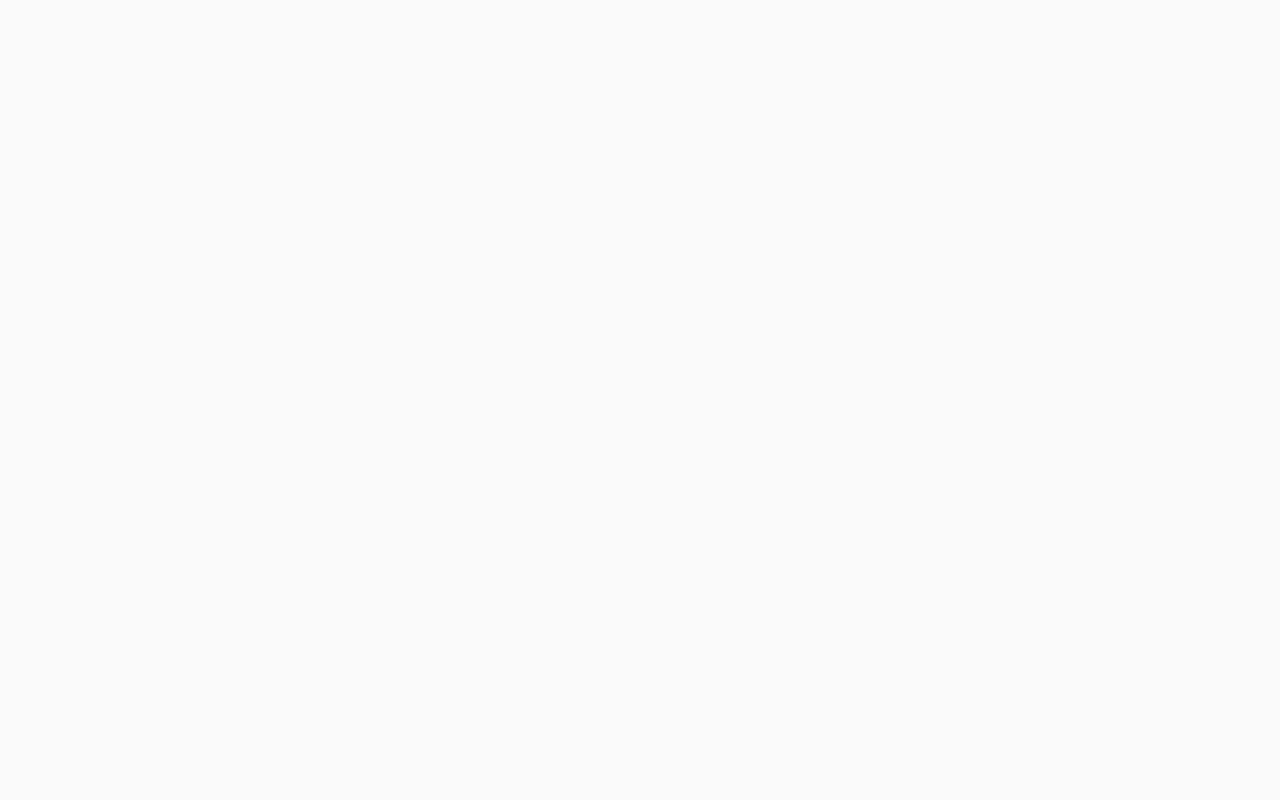
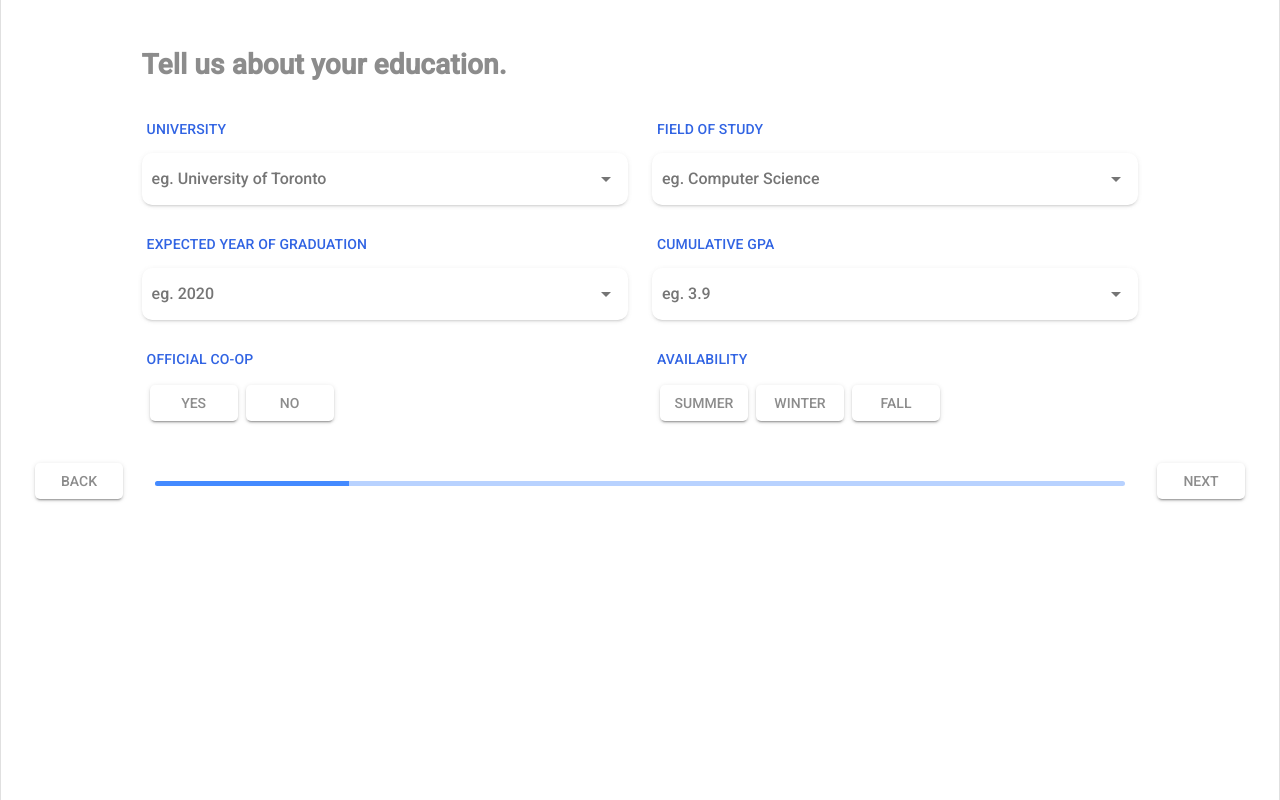
Before and after one commit to imperatormk/employo, a Vue app: page /page1 in a window 1280 px wide. Built offline with nearby package versions, Linux system fonts and the light colour scheme.

Commit message:
Added the second page, installed slider plugin

```diff
--- a/package.json
+++ b/package.json
@@ -13,6 +13,7 @@
   "dependencies": {
     "vue": "^2.5.2",
     "vue-material": "^1.0.0-beta-7",
+    "vue-range-slider": "^0.6.0",
     "vue-router": "^3.0.1"
   },
   "devDependencies": {
--- a/src/App.vue
+++ b/src/App.vue
@@ -1,5 +1,5 @@
 <template>
-  <div id="app">
+  <div id="app" style="min-height: 100vh;">
     <router-view/>
   </div>
 </template>
--- a/src/components/PageOne.vue
+++ b/src/components/PageOne.vue
@@ -1,6 +1,6 @@
 <template>
   <md-app>
-    <md-app-content>
+    <md-app-content style="min-height: 100vh;">
       <div class="field-container">
         <h1 style="color:#8c8c8c;">Tell us about your education.</h1>
         <br>
@@ -60,6 +60,7 @@
       </div>
       <div class="flex space-between p10">
         <md-button :class="isButtonSelected(null,0)" :md-ripple="false">Back</md-button>
+        <md-progress-bar md-mode="determinate" :md-value="amount"></md-progress-bar>
         <md-button :class="isButtonSelected(null,0)" :md-ripple="false" @click="goNext">Next</md-button>
       </div>
     </md-app-content>
@@ -68,9 +69,14 @@
 
 <script>
 export default {
+  props: {
+    amount: {
+      type: Number,
+      default: 20
+    }
+  },
   data() {
     return {
-      movie: null,
       selUniversity: null,
       selField: null,
       selYear: null,
@@ -111,11 +117,13 @@ export default {
     },
     goNext() {
       if (this.checkInputs()) {
-        // go to next page
+        this.$router.push({
+          name: 'pageTwo'
+        })
       }
     },
     checkInputs() {
-      return false
+      return true
     },
     testFn(key, arr) {
       if (this[key] == null) {
@@ -156,4 +164,9 @@ export default {
   .field-container {
     padding: 20px 10%;
   }
+  .md-progress-bar {
+    margin: 24px;
+    width: 100%;
+    border-radius: 100px;
+  }
 </style>
--- /dev/null
+++ b/src/components/PageTwo.vue
@@ -0,0 +1,179 @@
+<template>
+  <md-app>
+    <md-app-content style="min-height: 100vh;">
+      <div class="field-container">
+        <div>
+          <h1 style="color:#8c8c8c;">How many years of experience do you have?</h1>
+          <div class="flex space-between align-center p10">
+            <range-slider
+              class="yearSlider"
+              min="0"
+              max="5"
+              step="1"
+              v-model="numYears">
+            </range-slider>
+            <md-chip class="chip">{{ numYears }} years</md-chip>
+          </div>
+        </div>
+        <div>
+          <h1 style="color:#8c8c8c;">What areas have you had most experience with?</h1>
+          <div class="flex space-between flex-wrap p10">
+            <md-button v-for="area in areas" :key="area.id" :class="isAreaSelected(area.id)" @click="toggleAreaSelected(area.id)">{{ area.title }}</md-button>
+          </div>
+        </div>
+      </div>
+      <div class="flex space-between p10">
+        <md-button @click="goBack" :class="isButtonSelected(null,0)" :md-ripple="false">Back</md-button>
+        <md-progress-bar md-mode="determinate" :md-value="amount"></md-progress-bar>
+        <md-button :class="isButtonSelected(null,0)" :md-ripple="false" @click="goNext">Next</md-button>
+      </div>
+    </md-app-content>
+  </md-app>
+</template>
+
+<script>
+import RangeSlider from 'vue-range-slider'
+import 'vue-range-slider/dist/vue-range-slider.css'
+
+export default {
+  props: {
+    amount: {
+      type: Number,
+      default: 40
+    }
+  },
+  data() {
+    return {
+      numYears: 1,
+      areas: [{
+        id: 0,
+        title: 'Frontend',
+        isSelected: false
+      }, {
+        id: 1,
+        title: 'Backend',
+        isSelected: false
+      }, {
+        id: 2,
+        title: 'Databases',
+        isSelected: false
+      }, {
+        id: 3,
+        title: 'Mobile',
+        isSelected: false
+      }, {
+        id: 4,
+        title: 'Design',
+        isSelected: false
+      }, {
+        id: 5,
+        title: 'QA',
+        isSelected: false
+      }, {
+        id: 6,
+        title: 'IT',
+        isSelected: false
+      }, {
+        id: 7,
+        title: 'Full stack',
+        isSelected: false
+      }]
+    }
+  },
+  methods: {
+    isButtonSelected(currentVal, expectedVal) {
+      const isSelected = currentVal === expectedVal
+      return {
+        'md-raised': true,
+        'btn': true,
+        'btn-selected': isSelected
+      }
+    },
+    isAreaSelected(areaId) {
+      const isSelected = this.areas.find(area => area.id === areaId).isSelected
+      return {
+        'md-raised': true,
+        'p10': true,
+        'btn': true,
+        'button-chip': true,
+        'btn-selected': isSelected
+      }
+    },
+    toggleAreaSelected(areaId) {
+      const area = this.areas.find(area => area.id === areaId)
+      area.isSelected = !area.isSelected
+    },
+    getPlaceholder(arr) {
+      if (!arr.length) return ''
+      const firstItem = arr[0].title || arr[0]
+      return `eg. ${firstItem}`
+    },
+    goBack() {
+      this.$router.go(-1)
+    },
+    goNext() {
+      if (this.checkInputs()) {
+        // go to next page
+      }
+    },
+    checkInputs() {
+      return false
+    },
+    testFn(key, arr) {
+      if (this[key] == null) {
+        this[key] = arr[0].id != null ? arr[0].id : 0
+      }
+    }
+  },
+  components: {
+    RangeSlider
+  }
+}
+</script>
+
+<style lang="scss" scoped>
+  .select-box {
+    padding: 10px;
+    border-radius: 10px;
+    box-shadow: 0 3px 1px -2px rgba(100, 100, 100, 0.1), 0 2px 2px 0 rgba(100, 100, 100, 0.1), 0 1px 5px 0 rgba(100, 100, 100, 0.1);
+  }
+  .md-field.md-theme-default:before {
+    background-color: transparent;
+  }
+  .md-field.md-theme-default:after {
+    background-color: transparent;
+  }
+  .btn-selected {
+    background-color: #235cec !important;
+    color: white !important;
+  }
+  .btn {
+    border-radius: 5px;
+  }
+  .btn:not(.btn-selected) {
+    color: #8c8c8c !important;
+  }
+  .field-label {
+    text-transform: uppercase;
+    color: #3164e3;
+    padding: 5px 5px 10px 5px;
+  }
+  .field-container {
+    padding: 20px 10%;
+  }
+  .md-progress-bar {
+    margin: 24px;
+    width: 100%;
+    border-radius: 100px;
+  }
+  .yearSlider {
+    width: 100%;
+  }
+  .chip {
+    color: #8c8c8c !important;
+    background-color: #ececec;
+    font-size: 20px;
+    padding: 5px 10px;
+    height: 42px !important;
+  }
+</style>
--- a/src/router/index.js
+++ b/src/router/index.js
@@ -1,6 +1,8 @@
 import Vue from 'vue'
 import Router from 'vue-router'
+
 import PageOne from '@/components/PageOne'
+import PageTwo from '@/components/PageTwo'
 
 Vue.use(Router)
 
@@ -8,8 +10,17 @@ export default new Router({
   routes: [
     {
       path: '/',
-      name: 'PageOne',
-      component: PageOne
+      redirect: '/page1'
+    },
+    {
+      path: '/page1',
+      name: 'pageOne',
+      component: PageOne,
+    },
+    {
+      path: '/page2',
+      name: 'pageTwo',
+      component: PageTwo
     }
   ],
   mode: 'history'
--- a/src/style/main.scss
+++ b/src/style/main.scss
@@ -26,9 +26,27 @@
   justify-content: space-between;
 }
 
+.flex-wrap {
+  flex-wrap: wrap;
+}
+
 // .p5, p10 ....
 @for $i from 1 through 20 {
   .p#{$i * 5} {
     padding: $i * 5px;
   }
 }
+
+.range-slider-fill {
+  background-color: #448aff !important;
+}
+
+.button-chip {
+  border-radius: 20px !important;
+  height: 50px !important;
+  width: 180px;
+}
+
+.button-chip+.button-chip {
+  margin: 6px !important;
+}
```
Also changed, not shown: 1 other file (tests, documents, lock files or other folders).
